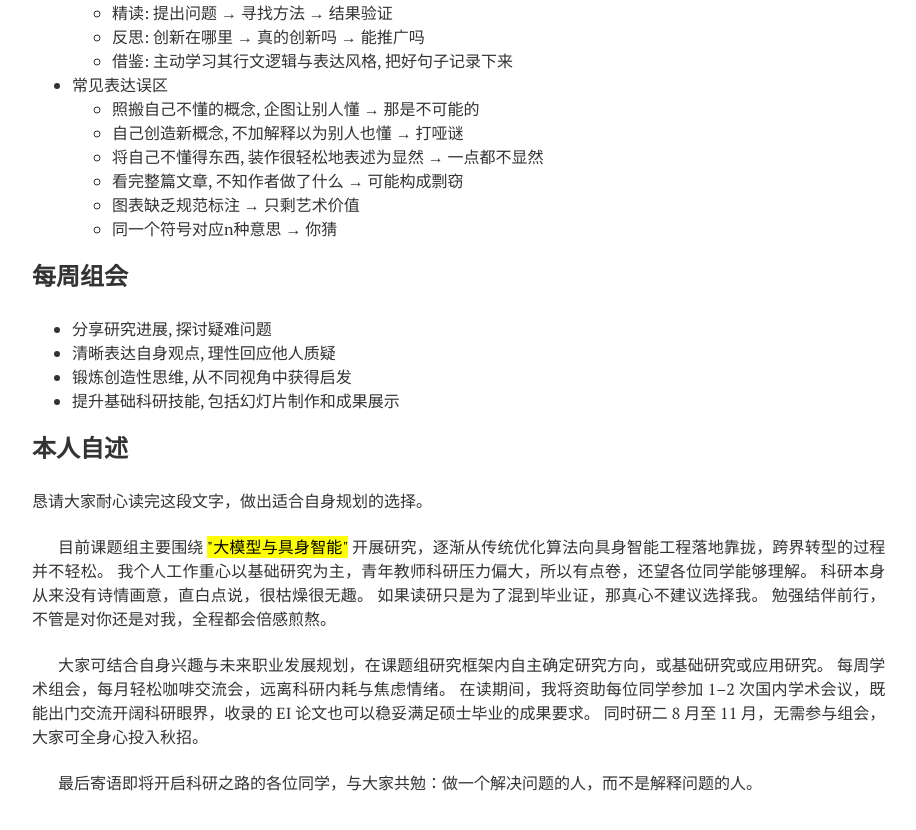
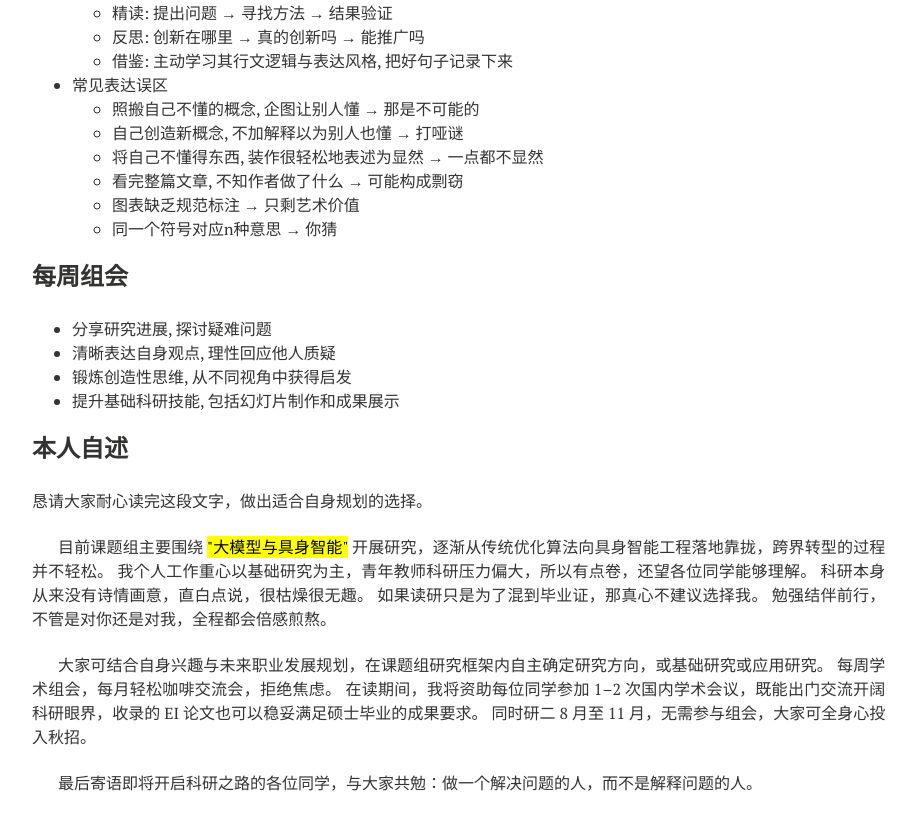
Before and after one commit to xianchaoxiu/xianchaoxiu.github.io, a Jekyll site: the page built from chinese/reading/index.md, in a window 1280 px wide and 900 px high, scrolled down 1244 px. Shown: the top 830 px of the window, without its empty margins (288-1204 px from the left). Built offline with Jekyll 4.4.1, drawn with Linux system fonts in a browser that asks for light colours; nearby versions of some CDN libraries.

Commit message:
Update index.md

```diff
--- a/chinese/reading/index.md
+++ b/chinese/reading/index.md
@@ -85,7 +85,7 @@ share: false
 
 
 大家可结合自身兴趣与未来职业发展规划，在课题组研究框架内自主确定研究方向，或基础研究或应用研究。
-每周学术组会，每月轻松咖啡交流会，远离科研内耗与焦虑情绪。
+每周学术组会，每月轻松咖啡交流会，拒绝焦虑。
 在读期间，我将资助每位同学参加 1–2 次国内学术会议，既能出门交流开阔科研眼界，收录的 EI 论文也可以稳妥满足硕士毕业的成果要求。
 同时研二 8 月至 11 月，无需参与组会，大家可全身心投入秋招。 <br> <br>
 
```
